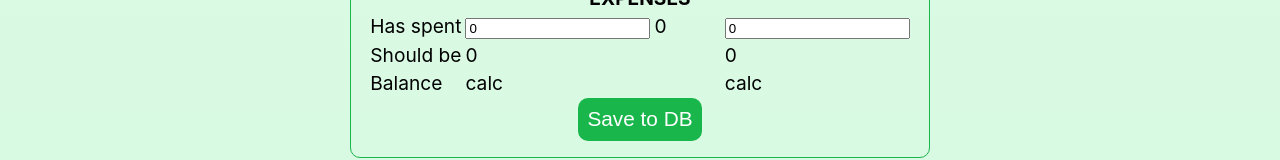
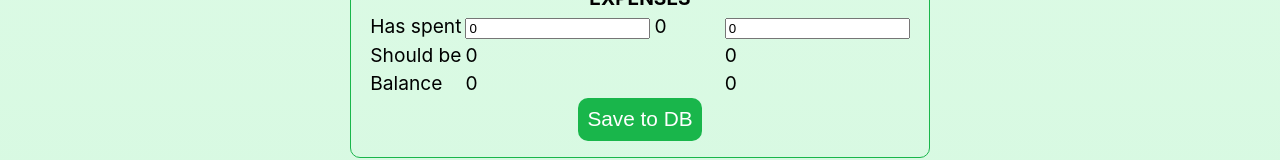
Before and after one commit to bjorntirsen/couples-expenses, a Next.js app: page /expenses in a window 1280 px wide. Shown: the part 608-768 px from the top of the page. Built offline with nearby package versions, Linux system fonts and the light colour scheme; no server answers; the database is empty.

Commit message:
:sparkles: Add balance calculation

```diff
--- a/components/expenses/ExpensesForm.tsx
+++ b/components/expenses/ExpensesForm.tsx
@@ -36,6 +36,8 @@ const ExpensesForm: FC<Props> = ({
   const [totalSpent, setTotalSpent] = useState(0);
   const [p1shouldBe, setP1shouldBe] = useState(0);
   const [p2shouldBe, setP2shouldBe] = useState(0);
+  const [p1balance, setP1balance] = useState(0);
+  const [p2balance, setP2balance] = useState(0);
 
   const updateCalculations = useCallback(() => {
     const p1income = +p1incomeInputRef.current!.value;
@@ -45,14 +47,23 @@ const ExpensesForm: FC<Props> = ({
     if (p1income > 0 || p2income > 0) setTotalIncome(p1income + p2income);
     if (p1spent > 0 || p2spent > 0) setTotalSpent(p1spent + p2spent);
     if (totalIncome > 0) {
-      setP1incPercent(+((p1income/totalIncome)*100).toFixed(2));
-      setP2incPercent(+((p2income/totalIncome)*100).toFixed(2));
+      setP1incPercent(+((p1income / totalIncome) * 100).toFixed(2));
+      setP2incPercent(+((p2income / totalIncome) * 100).toFixed(2));
     }
     if (totalSpent > 0) {
-      setP1shouldBe(+((totalSpent*p1incPercent)/100).toFixed(0));
-      setP2shouldBe(+((totalSpent*p2incPercent)/100).toFixed(0));
+      setP1shouldBe(+((totalSpent * p1incPercent) / 100).toFixed(0));
+      setP2shouldBe(+((totalSpent * p2incPercent) / 100).toFixed(0));
+      setP1balance(p1spent - p1shouldBe);
+      setP2balance(p2spent - p2shouldBe);
     }
-  }, [totalIncome, p1incPercent, p2incPercent, totalSpent]);
+  }, [
+    totalIncome,
+    p1incPercent,
+    p2incPercent,
+    totalSpent,
+    p1shouldBe,
+    p2shouldBe,
+  ]);
 
   useEffect(() => {
     updateCalculations();
@@ -184,9 +195,9 @@ const ExpensesForm: FC<Props> = ({
           </tr>
           <tr>
             <td>Balance</td>
-            <td>calc</td>
+            <td>{p1balance}</td>
             <td></td>
-            <td>calc</td>
+            <td>{p2balance}</td>
           </tr>
         </tbody>
       </table>
```
